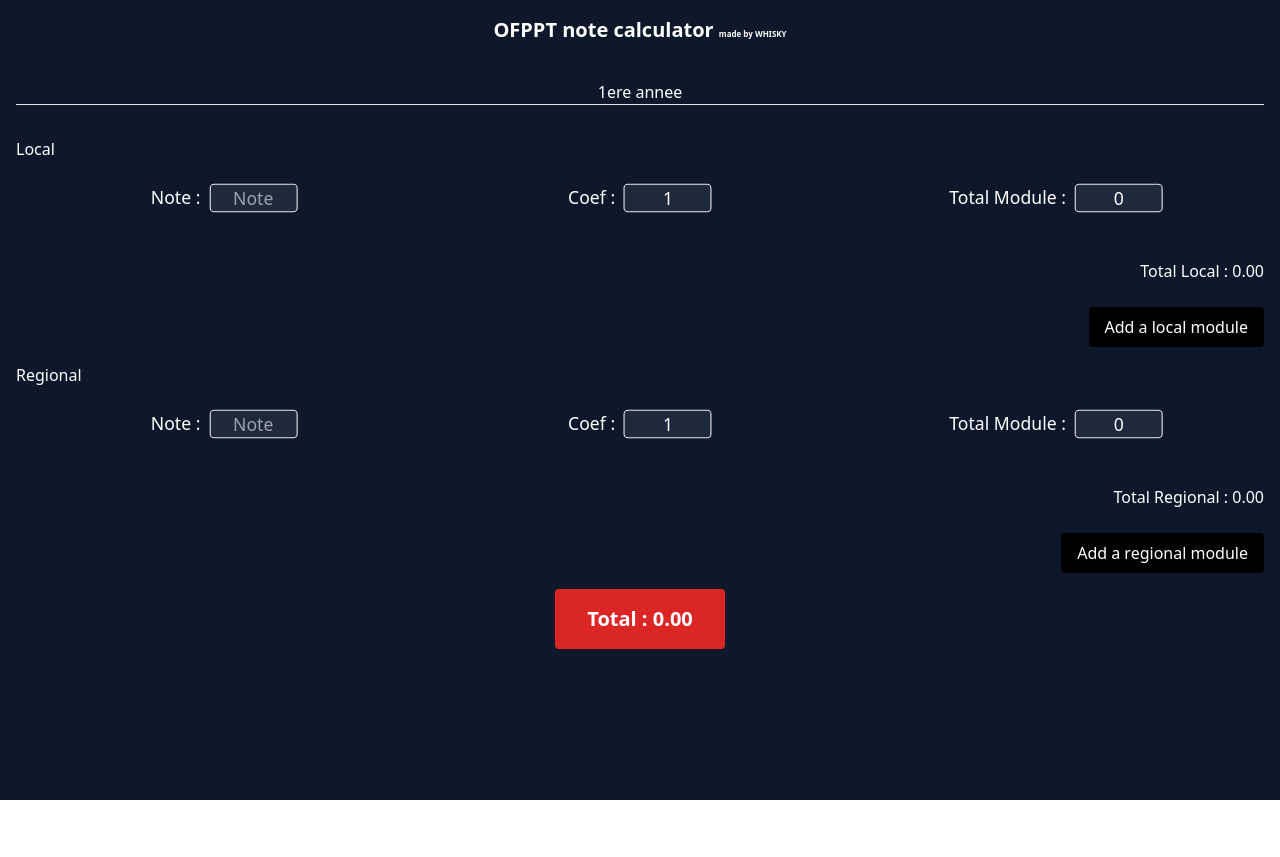
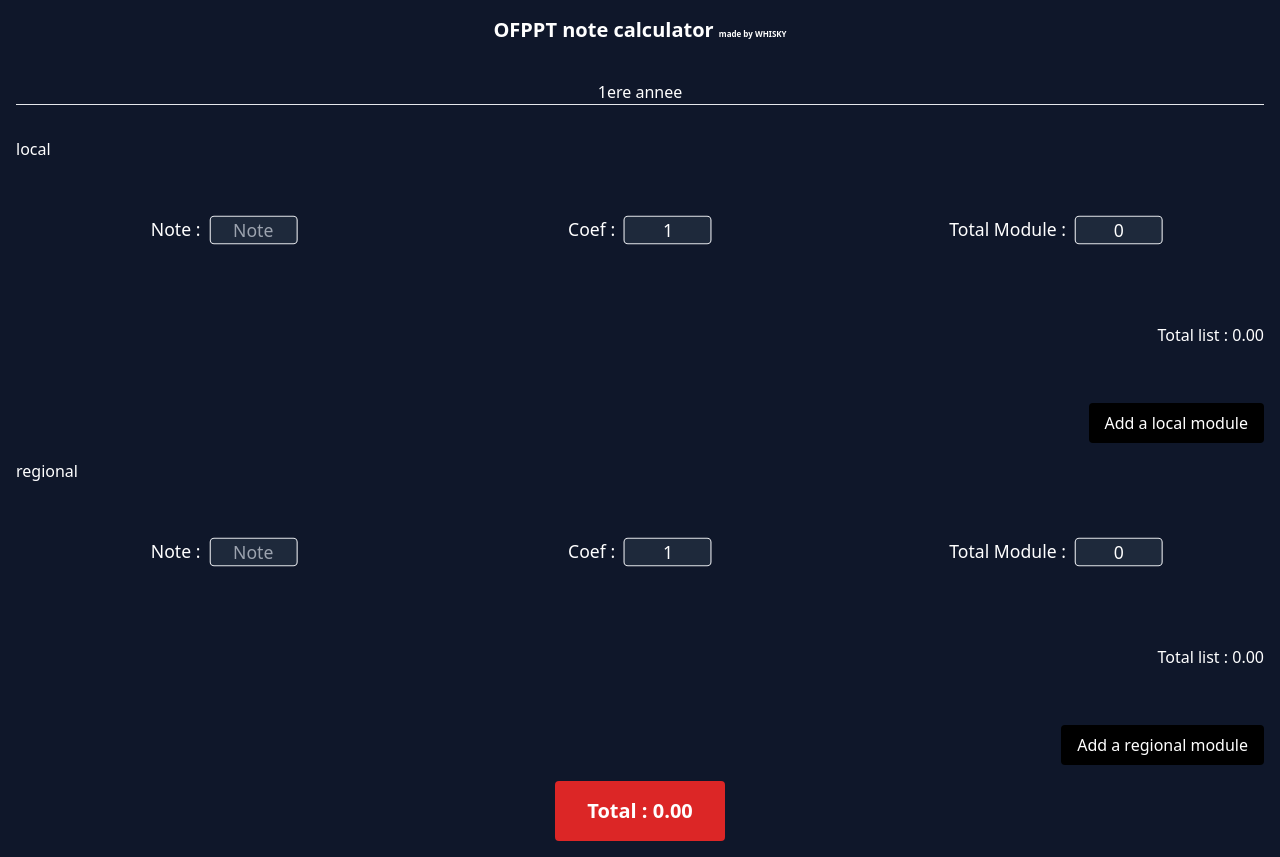
Before and after one commit to MeskiMohammed/ofppt-note-calculator, a React (Create React App) app: page / in a window 1280 px wide. Before the commit the page ends 800 px from the top, so only its background shows below. Built offline with nearby package versions, Linux system fonts and the light colour scheme.

Commit message:
commiiting from firebase studio

```diff
--- a/src/App.js
+++ b/src/App.js
@@ -1,45 +1,26 @@
 import { useState, useEffect } from "react";
 import InputDiv from "./InputDiv";
+import NoteProvider from "./NoteProvider";
+import Part from "./Part";
 
 function App() {
   const[L,setL]=useState()
-  const[local,setLocal]=useState([])
-  const[localItems,setLocalItems]=useState(1)
-
   const[R,setR]=useState()
-  const[regio,setRegio]=useState([])
-  const[regioItems,setRegioItems]=useState(1)
-
-  useEffect(()=>{setL(local.reduce((totaleNC,i)=>totaleNC+=parseFloat(i.noteCoef),0)/local.reduce((totaleC,i)=>totaleC+=parseInt(i.coef),0))},[local])
-  useEffect(()=>{setR((regio.reduce((totaleNC,i)=>totaleNC+=parseFloat(i.noteCoef),0) / regio.reduce((totalC,i)=>totalC+=parseInt(i.coef),0))*3)},[regio])
 
   return (
+    <NoteProvider>
     <div className="min-h-screen p-4 bg-slate-900 text-white flex flex-col gap-4">
       <p className="w-full text-center mb-4 text-xl font-bold">OFPPT note calculator <span className="text-[8px]">made by WHISKY</span></p>
       <p className="w-full text-center mb-4 border-b">1ere annee</p>
 
-      <div>
-        <p className="w-full mb-4">Local</p>
-        {Array.from({length:localItems}).map((_,i)=><div className="my-4"><InputDiv list={local} setList={setLocal} index={i} max={2} key={"L"+i}/></div>)}
-        <br/>
-        <p className="text-end">Total Local : {L?.toFixed(2)}</p>
-        <br/>
-        <div className="flex justify-end"><button className="bg-black px-4 py-2 rounded" onClick={()=>setLocalItems(localItems+1)}>Add a local module</button></div>
-      </div>
-
-      <div>
-        <p className="w-full mb-4">Regional</p>
-        {Array.from({length:regioItems}).map((_,i)=><div className="my-4"><InputDiv list={regio} setList={setRegio} index={i} max={3} key={"R"+i}/></div>)}
-        <br/>
-        <p className="text-end">Total Regional : {R?.toFixed(2)}</p>
-        <br/>
-        <div className="flex justify-end"><button className="bg-black px-4 py-2 rounded" onClick={()=>setRegioItems(regioItems+1)}>Add a regional module</button></div>
-      </div>
+      <Part type="local" notes={L} setNotes={setL}/>
+      <Part type="regional" notes={R} setNotes={setR}/>
 
       <div className="flex justify-center">
         <p className={`py-4 px-8 rounded text-white text-xl font-bold ${(L+R)/4<10?'bg-red-600':'bg-green-600'}`}>Total : {((L+R)/4).toFixed(2)}</p>
       </div>
     </div>
+    </NoteProvider>
   );
 }
 
--- a/src/InputDiv.js
+++ b/src/InputDiv.js
@@ -1,7 +1,10 @@
-import { useState, useEffect } from "react";
+import { useState, useEffect, useContext } from "react";
+import noteContext from "./NoteContext";
+
 export default function InputDiv({list,setList,index,max}) {
     const [note,setNote]=useState();
     const [coef,setCoef]=useState(1);
+    const {L} = useContext(noteContext)
 
     useEffect(()=>{
         if(note>20)setNote(20)
@@ -13,6 +16,7 @@
 
     return (
         <div className="flex flex-col sm:grid sm:grid-cols-3">
+            {L}
             <div className="flex justify-between scale-110 mx-10 my-2 sm:justify-center gap-2"><label>Note : </label><input className="border rounded w-20 text-center bg-slate-800" type="number" placeholder="Note" value={note} onChange={(e)=>setNote(e.target.value)} min={0} max={20}/></div>
             <div className="flex justify-between scale-110 mx-10 my-2 sm:justify-center gap-2"><label>Coef : </label><input className="border rounded w-20 text-center bg-slate-800" type="number" placeholder="Coef" value={coef} onChange={(e)=>setCoef(e.target.value)} min={1} defaultValue={1} max={max}/></div>
             <div className="flex justify-between scale-110 mx-10 my-2 sm:justify-center gap-2"><label>Total Module : </label><input className="border rounded w-20 text-center bg-slate-800" type="number" placeholder="Note * Coef" disabled value={note*coef||0} /></div>
--- /dev/null
+++ b/src/NoteContext.js
@@ -0,0 +1,4 @@
+import { createContext } from "react";
+
+const noteContext = createContext()
+export default noteContext
--- /dev/null
+++ b/src/NoteProvider.js
@@ -0,0 +1,10 @@
+import { useState } from "react";
+import noteContext from "./NoteContext";
+export default function NoteProvider({children}){
+    const[L,setL]=useState()
+    const[R,setR]=useState()
+
+    return <noteContext.Provider value={{L,setL,R,setR}}>
+        {children}
+    </noteContext.Provider>
+}
--- /dev/null
+++ b/src/Part.js
@@ -0,0 +1,18 @@
+import { useState, useEffect } from "react"
+import InputDiv from "./InputDiv";
+
+export default function Part({ type, notes, setNotes }) {
+    const [list, setList] = useState([])
+    const [items, setItems] = useState(1)
+
+    useEffect(() => { setNotes(list.reduce((totaleNC, i) => totaleNC += parseFloat(i.noteCoef), 0) / list.reduce((totaleC, i) => totaleC += parseInt(i.coef), 0)) }, [list])
+
+    return <>
+        <p className="w-full mb-4">{type}</p>
+        {Array.from({ length: items }).map((_, i) => <div className="my-4"><InputDiv list={list} setList={setList} index={i} max={2} key={type + i} /></div>)}
+        <br />
+        <p className="text-end">Total list : {notes?.toFixed(2)}</p>
+        <br />
+        <div className="flex justify-end"><button className="bg-black px-4 py-2 rounded" onClick={() => setItems(items + 1)}>Add a {type} module</button></div>
+    </>
+}
```
